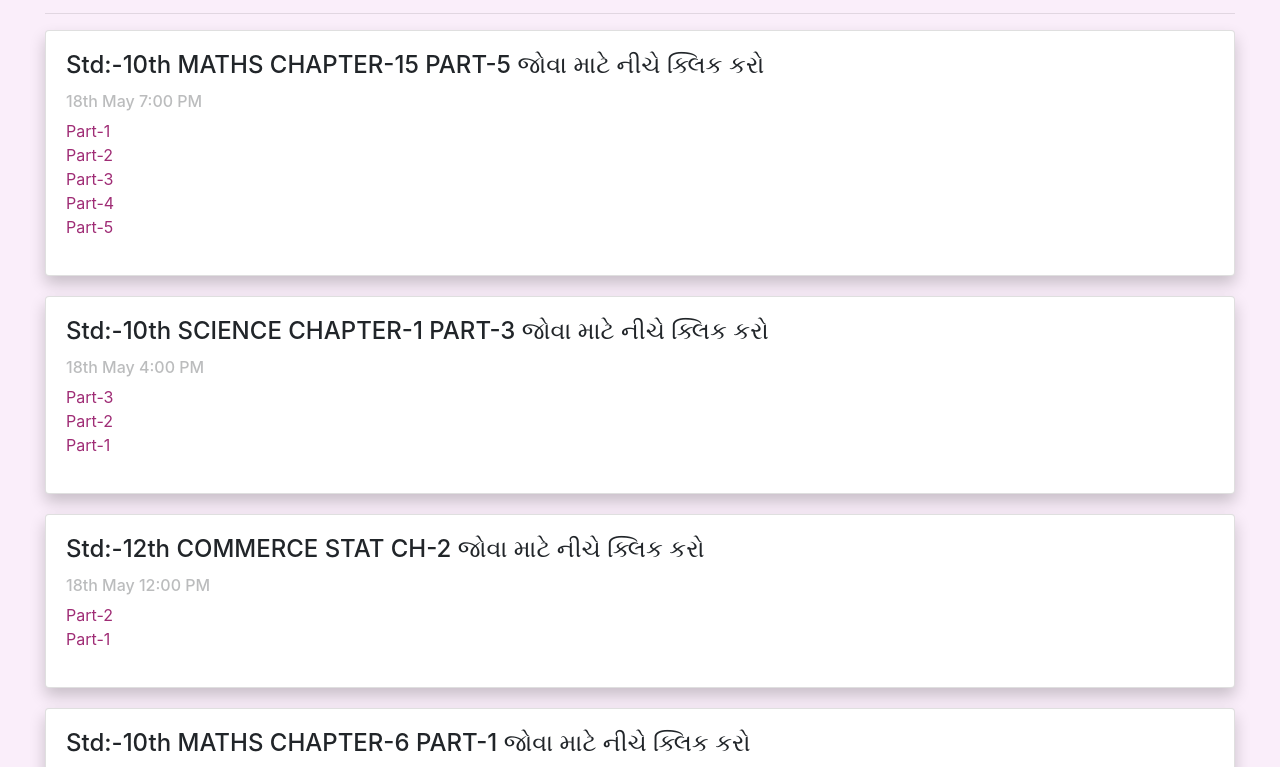
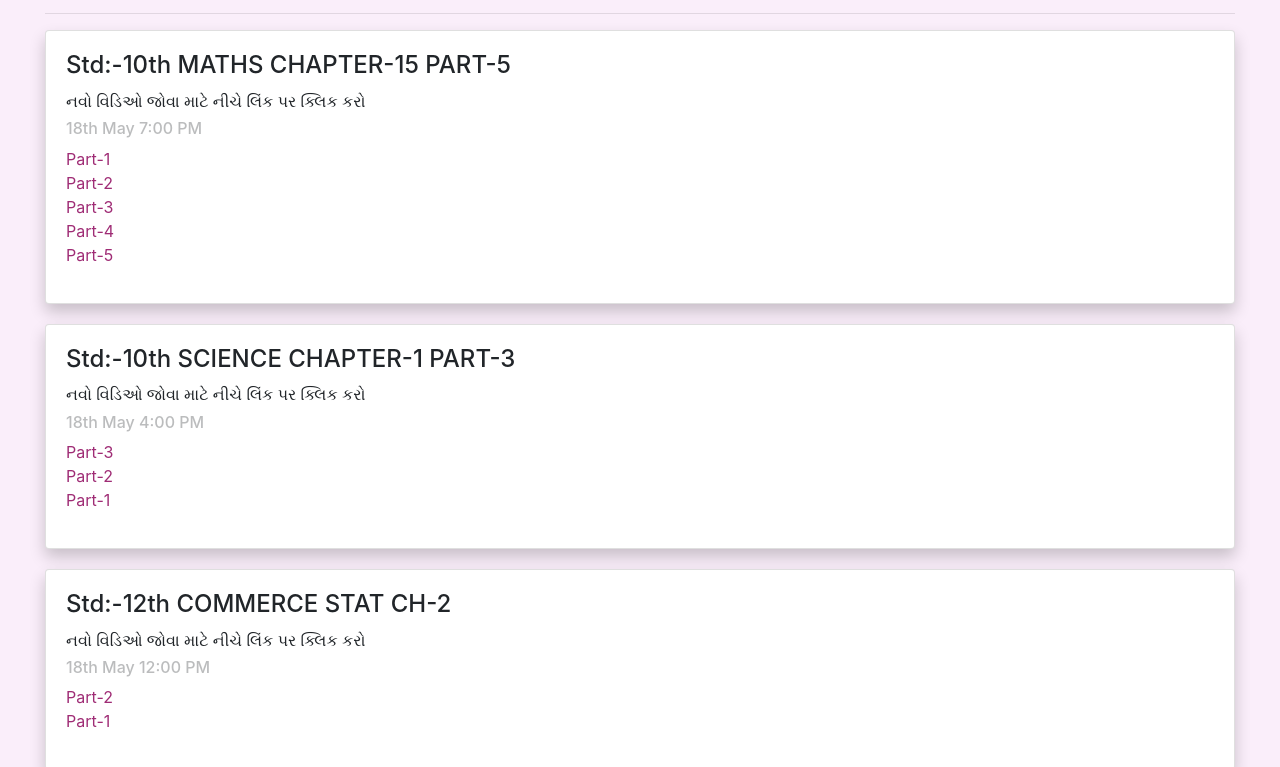
Before and after one commit to Atmiya-Group-of-Education/First_Site, a website: page index.html in a window 1280 px wide. Shown: the part 211-978 px from the top of the page. Drawn offline with nearby package versions, Linux system fonts and the light colour scheme.

Commit message:
gujarati type

```diff
--- a/index.html
+++ b/index.html
@@ -58,7 +58,8 @@
                 <hr>
                 <div class="card" style="width: 100%;z-index: 1;box-shadow: 0px 8px 16px 0px rgba(0,0,0,0.2);">
                     <div class="card-body">
-                        <h4 class="card-title">Std:-10th MATHS CHAPTER-15 PART-5 જોવા માટે નીચે ક્લિક કરો </h4>
+                        <h4 class="card-title">Std:-10th MATHS CHAPTER-15 PART-5</h4>
+                        <h6>નવો વિડિઓ જોવા માટે નીચે લિંક પર ક્લિક કરો</h6>
                         <h6 style="opacity: 0.3;">18th May 7:00 PM</h6>
                         <ul class="list-unstyled">
                             <li><a style="color: #9F2C75" href="https://drive.google.com/open?id=1f0rp09DN_E-zYqM7USYKjZ2izdqagoWd" class="card-link">Part-1</a></li>
@@ -71,7 +72,8 @@
                 </div>
                 <div class="card" style="width: 100%;z-index: 1;box-shadow: 0px 8px 16px 0px rgba(0,0,0,0.2); margin-top: 20;">
                     <div class="card-body">
-                        <h4 class="card-title">Std:-10th SCIENCE CHAPTER-1 PART-3 જોવા માટે નીચે ક્લિક કરો </h4>
+                        <h4 class="card-title">Std:-10th SCIENCE CHAPTER-1 PART-3</h4>
+                        <h6>નવો વિડિઓ જોવા માટે નીચે લિંક પર ક્લિક કરો</h6>
                         <h6 style="opacity: 0.3;">18th May 4:00 PM</h6>
                         <ul class="list-unstyled">
                             <li><a style="color: #9F2C75" href="https://drive.google.com/open?id=1_FzCYt6GjYW68U9TEH5yvRs9iAUn9BU4" class="card-link">Part-3</a></li>
@@ -82,7 +84,8 @@
                 </div>
                 <div class="card" style="width: 100%;z-index: 1;box-shadow: 0px 8px 16px 0px rgba(0,0,0,0.2); margin-top: 20;">
                     <div class="card-body">
-                        <h4 class="card-title">Std:-12th COMMERCE STAT CH-2 જોવા માટે નીચે ક્લિક કરો </h4>
+                        <h4 class="card-title">Std:-12th COMMERCE STAT CH-2</h4>
+                        <h6>નવો વિડિઓ જોવા માટે નીચે લિંક પર ક્લિક કરો</h6>
                         <h6 style="opacity: 0.3;">18th May 12:00 PM</h6>
                         <ul class="list-unstyled">
                             <li><a style="color: #9F2C75" href="https://drive.google.com/file/d/1xVDHs1ac7Tac1w6xaykgzVg9k5Rfvg_w/view?usp=drivesdk" class="card-link">Part-2</a></li>
@@ -92,7 +95,8 @@
                 </div>
                 <div class="card" style="width: 100%;z-index: 1;box-shadow: 0px 8px 16px 0px rgba(0,0,0,0.2); margin-top: 20;">
                     <div class="card-body">
-                        <h4 class="card-title">Std:-10th MATHS CHAPTER-6 PART-1 જોવા માટે નીચે ક્લિક કરો </h4>
+                        <h4 class="card-title">Std:-10th MATHS CHAPTER-6 PART-1</h4>
+                        <h6>નવો વિડિઓ જોવા માટે નીચે લિંક પર ક્લિક કરો</h6>
                         <h6 style="opacity: 0.3;">16th May 5:00 PM</h6>
                         <ul class="list-unstyled">
                             <li><a style="color: #9F2C75" href="https://drive.google.com/open?id=1nSC5S4MIW-riZ-VrLhhA3O6O95M9z-e9" class="card-link">Part-1</a></li>
```
